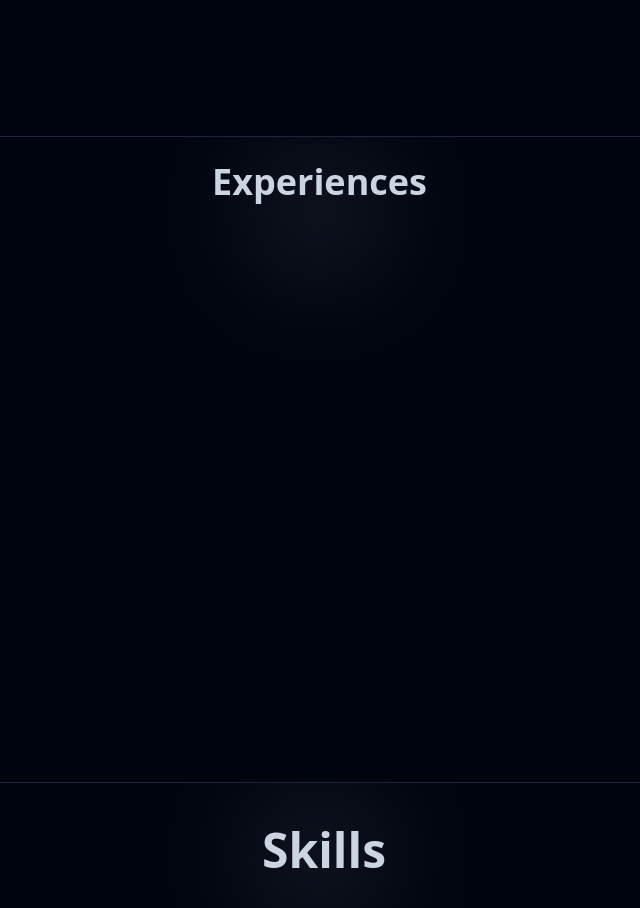
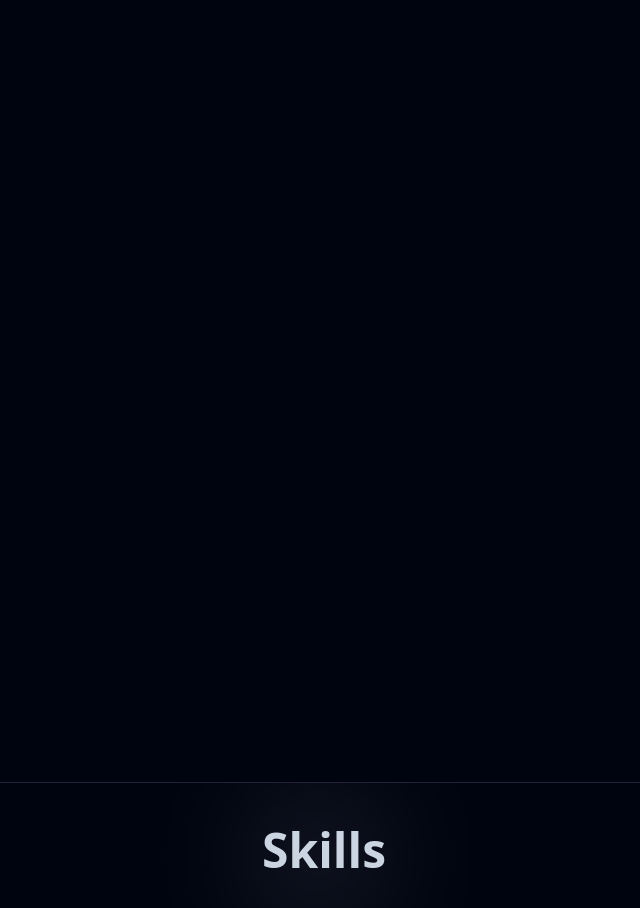
Before and after one commit to aashish649/portfolio, a React (Create React App) app: page / in a window 1280 px wide. Shown: the part 1200-2108 px from the top of the page, without its empty margins (340-980 px from the left). Built offline with nearby package versions, Linux system fonts and the light colour scheme.

Commit message:
Added Effect

```diff
--- a/src/components/Education.js
+++ b/src/components/Education.js
@@ -3,12 +3,17 @@ import Lottie from "lottie-react";
 import bookc from "../lottie/bookc.json";
 import GlowCard from "../Data/GlowCard";
 import { Educations } from "../Data/Education";
-
+import AOS from "aos";
+import "aos/dist/aos.css";
+import { useEffect } from "react";
 const Education = () => {
+  useEffect(() => {
+    AOS.init();
+  }, []);
   return (
     <section
       id="education"
-      className="max-w-screen-lg mx-auto relative border-t my-12 lg:my-24 border-[#25213b] overflow-x-hidden overflow-hidden"
+      className="max-w-screen-lg mx-auto relative border-t my-12 lg:my-24 border-[#25213b] overflow-x-hidden overflow-hidden" data-aos="fade-up"
     >
       <div className="w-[100px] h-[100px] mb-16 bg-violet-100 rounded-full absolute top-6 left-[42%] translate-x-1/2 filter blur-3xl  opacity-20"></div>
 
--- a/src/components/Experinces.js
+++ b/src/components/Experinces.js
@@ -4,11 +4,19 @@ import { Experience } from "../Data/Experience";
 import Lottie from "lottie-react";
 import GlowCard from "../Data/GlowCard";
 import vector from "../ProjectImage/company1.jpeg";
+import AOS from "aos";
+import "aos/dist/aos.css";
+import { useEffect } from "react";
+
 const Experinces = () => {
+  useEffect(() => {
+    AOS.init();
+  }, []);
+
   return (
     <section
       id="experience"
-      className="max-w-screen-lg mx-auto relative border-t my-12 lg:my-24 border-[#25213b] overflow-x-hidden overflow-hidden"
+      className="max-w-screen-lg mx-auto relative border-t my-12 lg:my-24 border-[#25213b] overflow-x-hidden overflow-hidden" data-aos="fade-down"
     >
       <div className="w-[100px] h-[100px] mb-16 bg-violet-100 rounded-full absolute top-6 left-[42%] translate-x-1/2 filter blur-3xl  opacity-20"></div>
 
```
